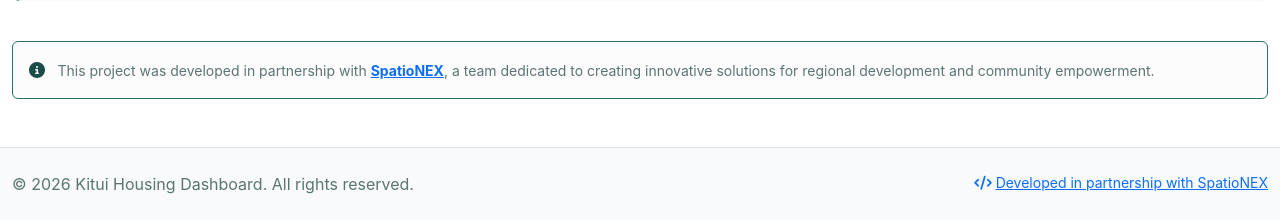
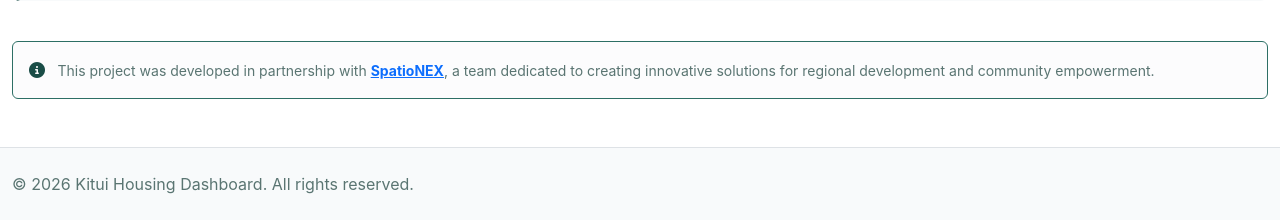
Before and after one commit to ClementNdome/housin, a Flask app: page /about in a window 1280 px wide. Shown: the part 1720-1940 px from the top of the page. Run offline with Flask 3, Linux system fonts and the light colour scheme; some libraries are stand-ins or nearby versions.

Commit message:
Add Turf.js library: include Turf.js for geospatial analysis and comment out SpatioNEX partnership link in footer for future reference

```diff
--- a/templates/base.html
+++ b/templates/base.html
@@ -61,6 +61,7 @@
     <link rel="stylesheet" href="https://unpkg.com/leaflet@1.9.4/dist/leaflet.css" />
     <!-- Custom CSS -->
     <link rel="stylesheet" href="{{ url_for('static', filename='css/style.css') }}">
+    <script src="https://cdn.jsdelivr.net/npm/@turf/turf@6/turf.min.js"></script>
 
     {% block extra_css %}{% endblock %}
 </head>
@@ -136,11 +137,11 @@
                         &copy; <span id="current-year">2026</span> Kitui Housing Dashboard. All rights reserved.
                     </p>
                 </div>
-                <div class="col-md-6 text-md-end">
+                <!-- <div class="col-md-6 text-md-end">
                     <p class="mb-0 small" style="color: #5a7572;">
                         <a href="https://www.spationex.com" target="_blank"><i class="fas fa-code me-1"></i>Developed in partnership with SpatioNEX</a>
                     </p>
-                </div>
+                </div> -->
             </div>
         </div>
     </footer>
```
